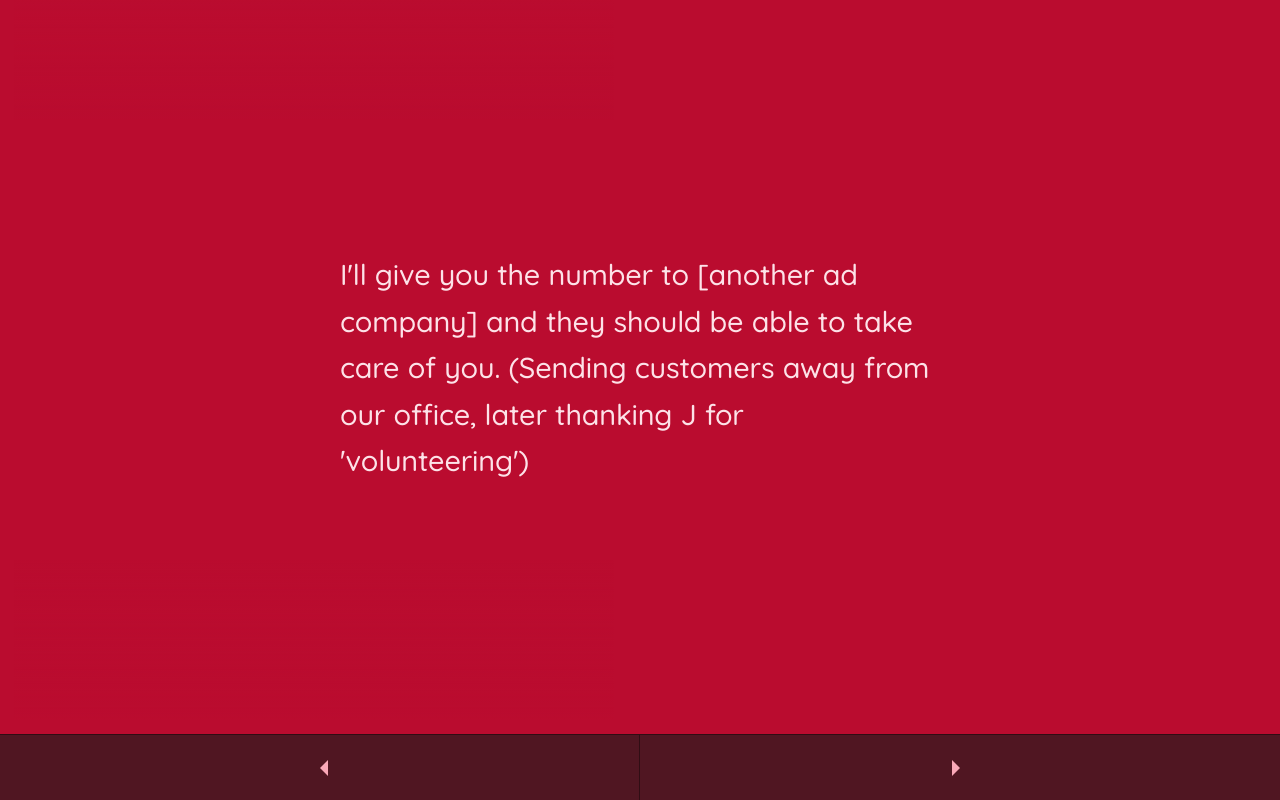
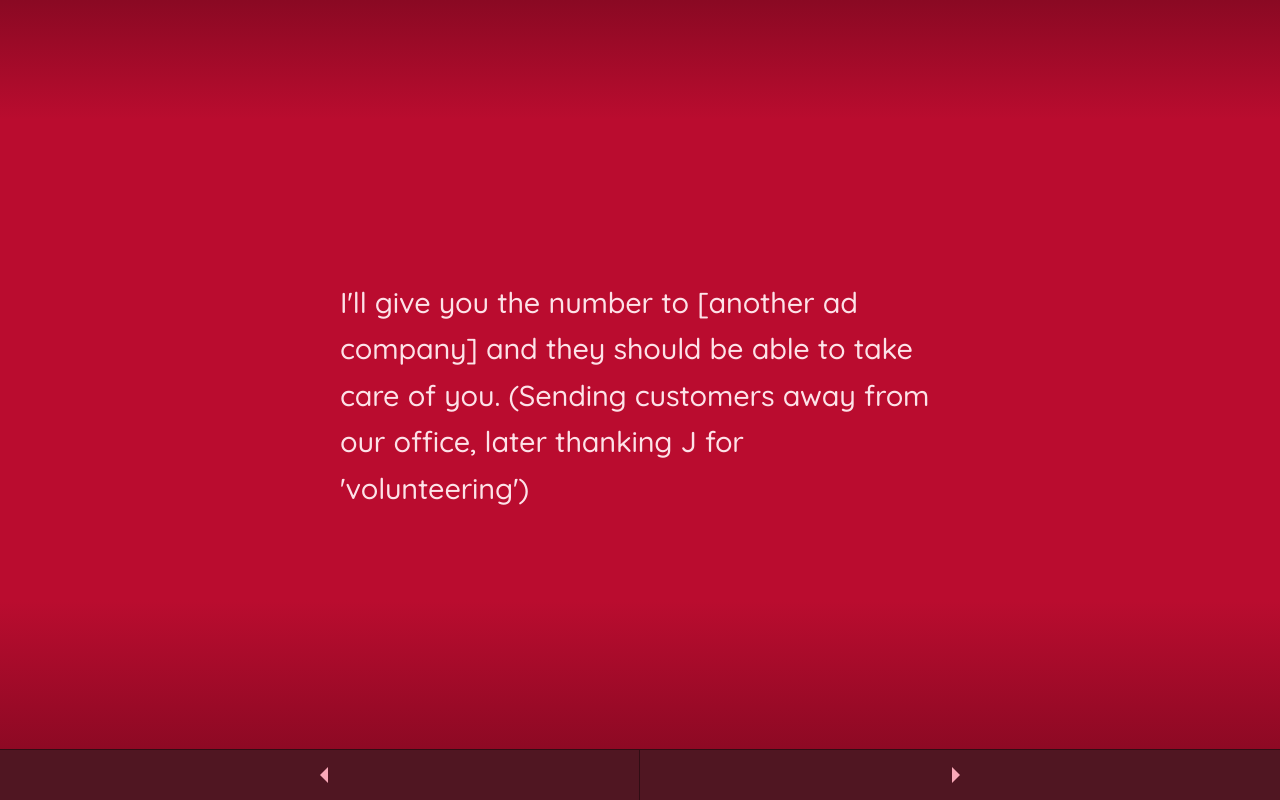
Before and after one commit to bozdoz/people-sabotaging-professionalism, a website built with webpack: page src/index.html in a window 1280 px wide. Built offline with nearby package versions, Linux system fonts and the light colour scheme.

Commit message:
fix issues with css gradient background

```diff
--- a/src/index.scss
+++ b/src/index.scss
@@ -1,9 +1,10 @@
+/* pantone 200 */
 $pantone: #BA0C2F;
 $brand-hue: hue($pantone);
+$darker: darken($pantone, 10%);
 
 // selection
 $select_bg: hsl($brand-hue, 90%, 58%);
-
 $text-color: hsl($brand-hue, 88%, 94%);
 
 html,
@@ -41,7 +42,13 @@ body {
     padding: 0;
     font-family: sans-serif;
     /* pantone 200 */
-    background: #BA0C2F;
+    background: $pantone;
+    background: linear-gradient(180deg,
+        $darker 0%,
+        $pantone 15%,
+        $pantone 75%,
+        $darker 95%
+    );
     color: $text-color;
 }
 
@@ -70,6 +77,7 @@ a {
     flex: 1 1 90vh;
     display: flex;
     flex-flow: column nowrap;
+    padding-top: 5vh;
     justify-content: flex-start;
     align-items: center;
 }
@@ -93,21 +101,6 @@ a {
 
     &, &:after {
         max-width: 600px;
-    }
-    &:after {
-        content: "";
-        position: fixed;
-        pointer-events: none;
-        top:0;
-        bottom:0;
-        left:0.5em;
-        right:0.5em;
-        background-image: linear-gradient(180deg,
-            $pantone 0%,
-            transparent 15%,
-            transparent 70%,
-            $pantone 90%
-        );
     }
 }
 
```
